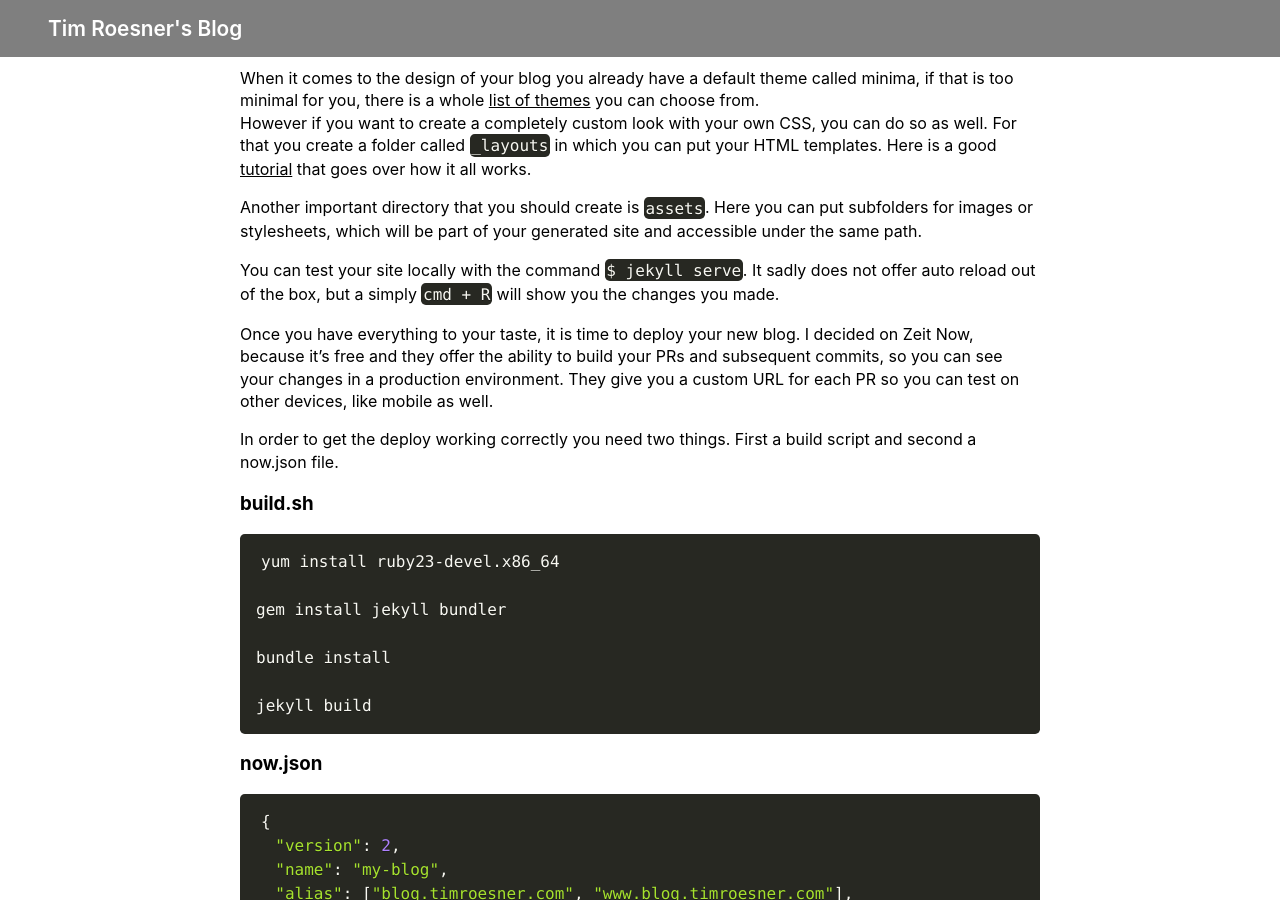
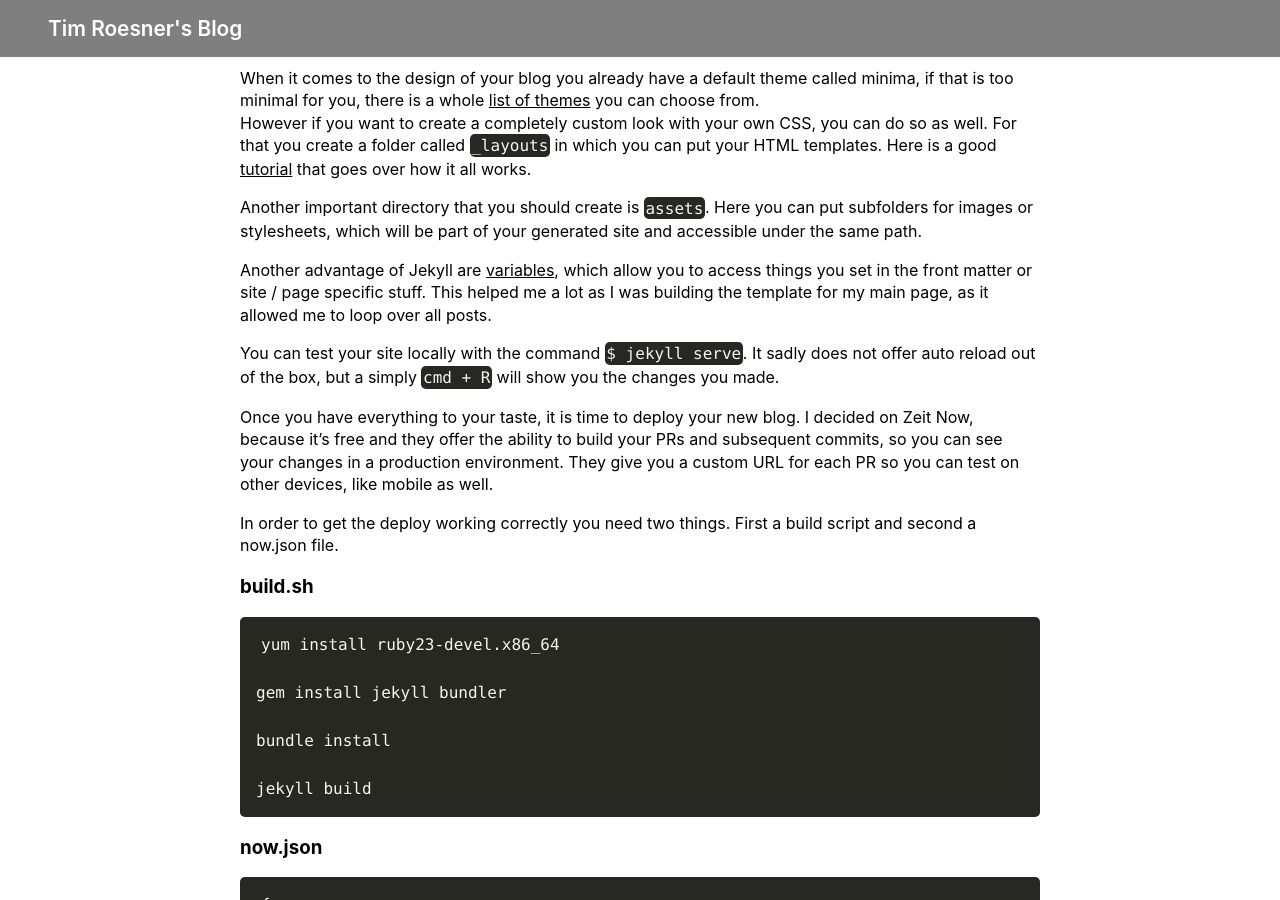
Before and after one commit to timroesner/Blog, a Jekyll site: the page built from _posts/2019-07-09-new-blog-new-infra.md, in a window 1280 px wide and 900 px high, scrolled down 1215 px. Built offline with Jekyll 4.4.1, drawn with Linux system fonts in a browser that asks for light colours; nearby versions of some CDN libraries.

```diff
--- a/_posts/2019-07-09-new-blog-new-infra.md
+++ b/_posts/2019-07-09-new-blog-new-infra.md
@@ -40,6 +40,8 @@ When it comes to the design of your blog you already have a default theme called
 However if you want to create a completely custom look with your own CSS, you can do so as well. For that you create a folder called `_layouts` in which you can put your HTML templates. Here is a good [tutorial](https://jekyllrb.com/docs/layouts/) that goes over how it all works.
 
 Another important directory that you should create is `assets`. Here you can put subfolders for images or stylesheets, which will be part of your generated site and accessible under the same path.
+
+Another advantage of Jekyll are [variables](https://jekyllrb.com/docs/variables/), which allow you to access things you set in the front matter or site / page specific stuff. This helped me a lot as I was building the template for my main page, as it allowed me to loop over all posts.
 
 You can test your site locally with the command `$ jekyll serve`. It sadly does not offer auto reload out of the box, but a simply `cmd + R` will show you the changes you made.
 
@@ -77,5 +79,5 @@ jekyll build
 The alias is the custom URL of my blog, in order to have this work you need to [add your domain to your Zeit account](https://zeit.co/docs/v2/domains-and-aliases/adding-a-domain).
 Furthermore I use the permalink feature in Jekyll to shorten the URLs, in order for this to work I needed to add a custom route in my now.json that fetches the correct HTML file.
 
-### Summary
+## Summary
 Overall I'm very happy with my new setup. I was able to remove the pain points I had, and made my blog much faster and easier to maintain. I have a lot more control over things now, which allowed me to support automatic dark mode switching, and use my custom layouts. So far only advantages with this new setup.
```
Also changed, not shown: other parts of _posts/2019-07-09-new-blog-new-infra.md (+2 -2 lines).
